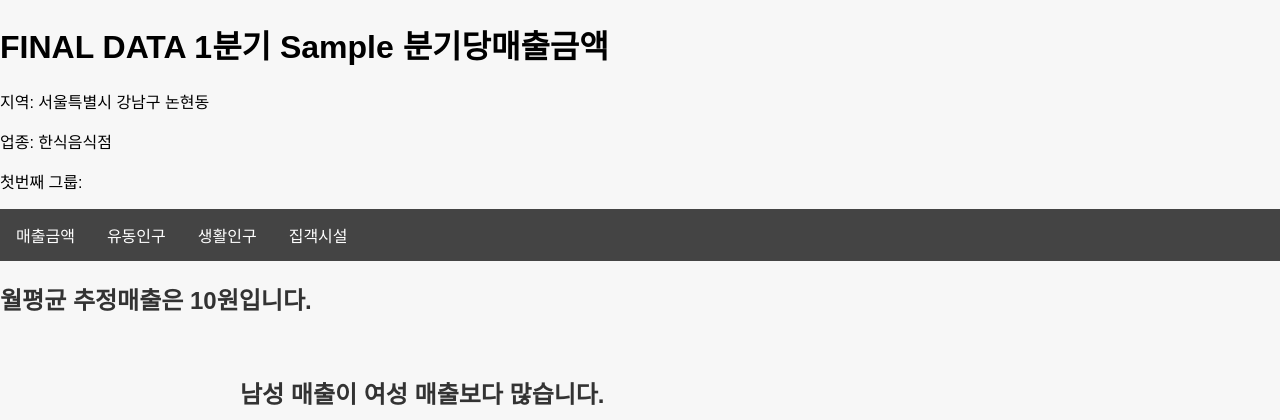
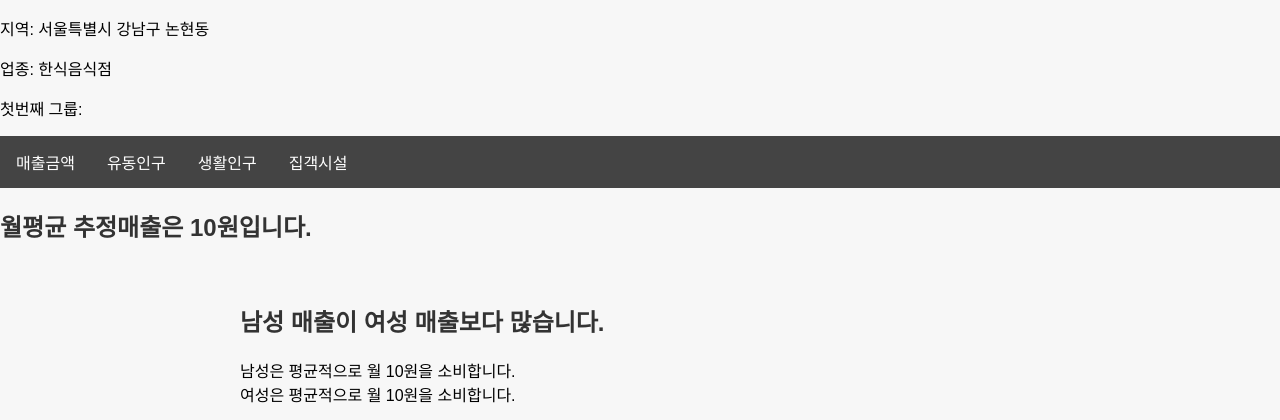
Before and after one commit to Capstone-design-dankook/SSS-project, a Django app: template templates/output/chart.html in a window 1280 px wide. Shown: the part 112-532 px from the top of the page. Run offline with Django 4.2, Linux system fonts and the light colour scheme; the template is opened without the code that fills it: most values are stand-ins (such as "Sample title", 1, 10 or a date in 2020); some libraries are stand-ins or nearby versions.

Commit message:
11/22 PM 9:17 ny

```diff
--- a/templates/output/chart.html
+++ b/templates/output/chart.html
@@ -15,15 +15,6 @@
     <header class="header">
         <h1>Seoul Startup Spot</h1>
     </header>
-
-
-    <h1>
-        FINAL DATA 1분기
-        {{ final_data_1.분기당매출금액}}
-    </h1>
-
-
-
 
     <div class="business">
         <p>지역: 서울특별시 강남구 논현동</p>
```
